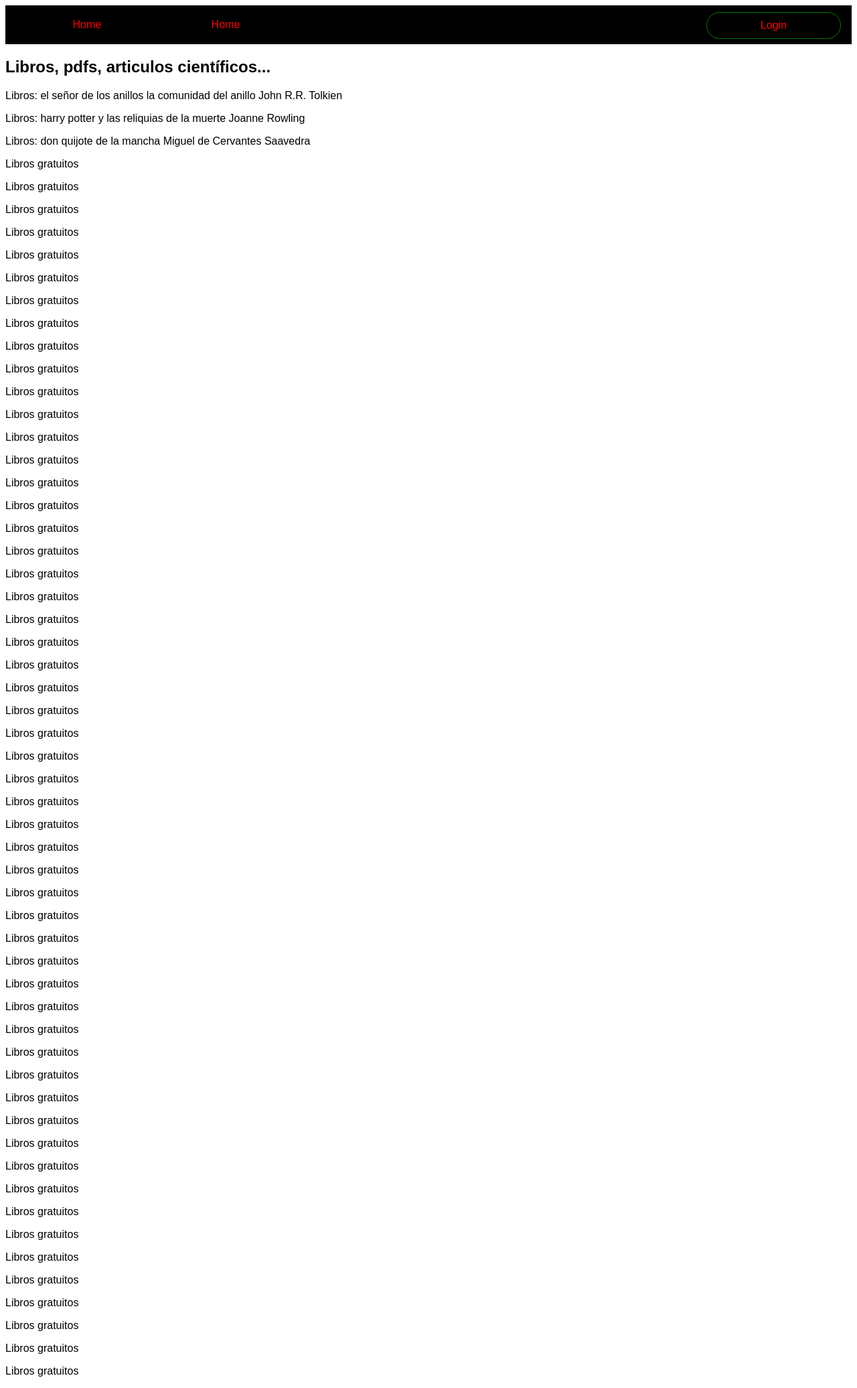
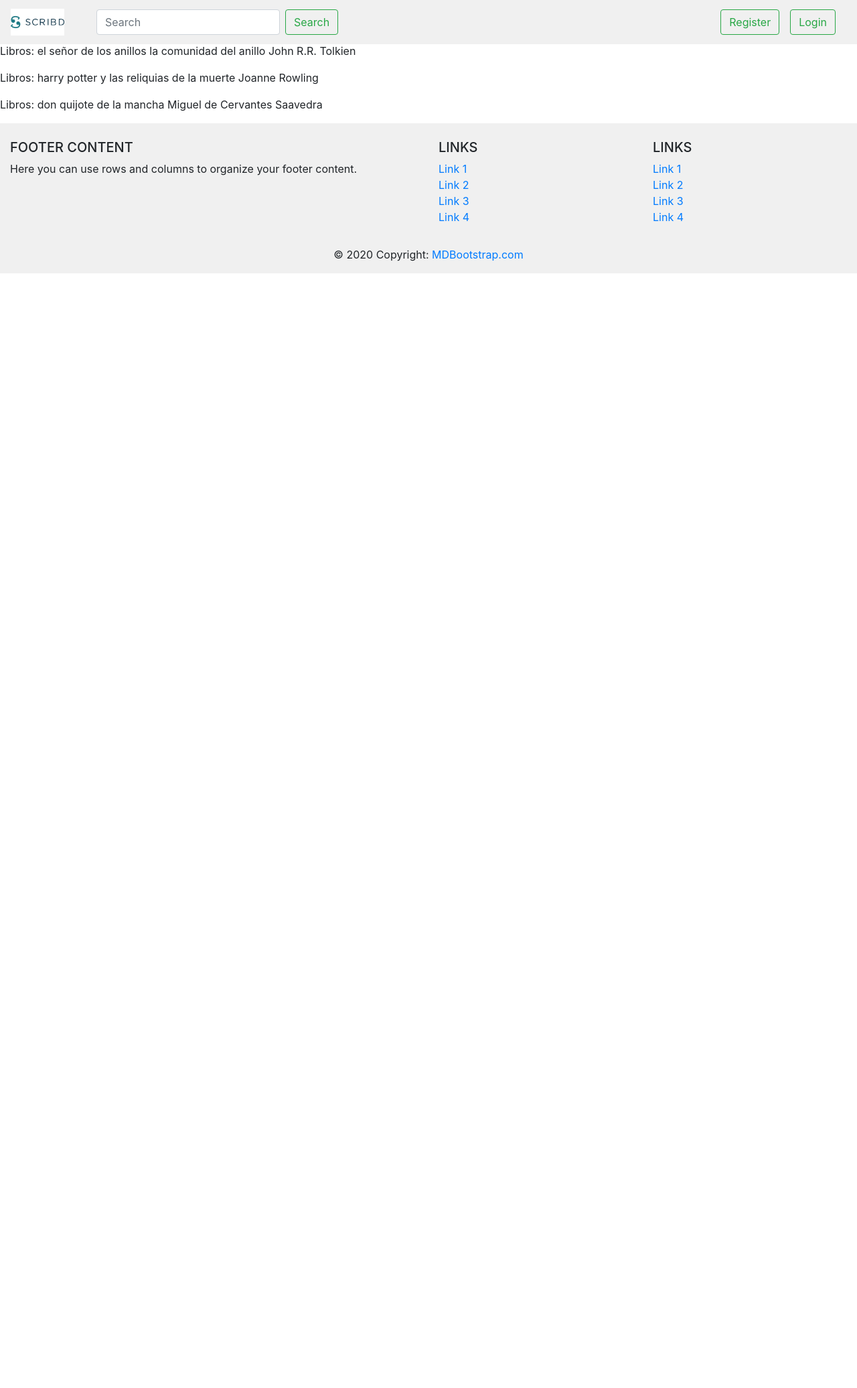
Before and after one commit to UB-ES-2020-A/Scribd, a Django app: page / in a window 1280 px wide. Shown: the whole page at 67% size. After the commit the page ends 408 px from the top, so only its background shows below. Run offline with Django 3.2, Linux system fonts and the light colour scheme; some libraries are stand-ins or nearby versions.

Commit message:
Update base.html

```diff
--- a/templates/scribd/base.html
+++ b/templates/scribd/base.html
@@ -1,161 +1,143 @@
-<!DOCTYPE html>
+<!doctype html>
+<html lang="en">
+<head>
+<!-- Required meta tags -->
+<meta charset="utf-8">
+<meta name="viewport" content="width=device-width, initial-scale=1, shrink-to-fit=no">
 
-    <head>
+<!-- Bootstrap CSS -->
+<link rel="stylesheet" href="https://maxcdn.bootstrapcdn.com/bootstrap/4.0.0/css/bootstrap.min.css" integrity="sha384-Gn5384xqQ1aoWXA+058RXPxPg6fy4IWvTNh0E263XmFcJlSAwiGgFAW/dAiS6JXm" crossorigin="anonymous">
 
-        <style>
+<title>
 
-            body {
-                font-family: Arial;
-            }
-            #menu {
-                top: 0;
-                background-color: black;
-            }
+{% block title %} {% endblock %}
 
-            #menu ul {
-                list-style: none;
-                top: 0;
-                margin: 0;
-                padding: 0;
-            }
+</title>
 
-            #menu ul li {
-                top: 0;
-                display: inline-block;
-            }
+</head>
+<body>
+<nav class="navbar fixed-top navbar-expand-lg navbar-light" style="background-color: #F0F0F0">
+<a class="navbar-brand pr-4" href="#">
+<img src="Captura.jpg" width="80" height="40" alt="">
+</a>
+<button class="navbar-toggler" type="button" data-toggle="collapse" data-target="#navbarSupportedContent" aria-controls="navbarSupportedContent" aria-expanded="false" aria-label="Toggle navigation">
+<span class="navbar-toggler-icon"></span>
+</button>
 
-            #menu ul li a {
-                top: 0;
-                color: red;
-                display: block;
-                padding: 10px 80px;
-                text-decoration: none;
-            }
+<div class="collapse navbar-collapse" id="navbarSupportedContent">
+<form class="form-inline ml-2 my-2 my-lg-0">
+<input class="form-control mr-sm-2" type="search" placeholder="Search" aria-label="Search">
+<button class="btn btn-outline-success my-2 my-sm-0" type="submit">Search</button>
+</form>
+<ul class="navbar-nav ml-auto">
+<li class="nav-item active">
+<a class="navbar-brand pr-2 mr-2" href="#">
+<button class="btn btn-outline-success my-2 my-sm-0" type="submit">Register</button>
+</a>
+</li>
+<li class="nav-item">
+<a class="navbar-brand" href="#">
+<button class="btn btn-outline-success my-2 my-sm-0" type="submit">Login</button>
+</a>
+</li>
+</ul>
+</div>
+</nav>
 
-            #menu ul li a:hover {
-                border-radius: 25px;
-                background-color: white;
-            }
+<div class="container-fading mt-5 pt-3">
 
-            .item-r {
-                border: 1px solid green;
-                border-radius: 25px;
-                float: right;
-            }
+    {% block content %} {% endblock %}
 
-            .header {
-                padding: 10px 16px;
-                background: #555;
-                color: #f1f1f1;
-            }
+</div>
 
-            .sticky {
-                position: fixed;
-                top: 0;
-                width: 97.5%;
-            }
+<!-- Footer -->
+<footer class="page-footer font-small pt-4" style="background-color: #F0F0F0">
 
-            .sticky + .content {
-                padding-top: 102px;
-            }
+<!-- Footer Links -->
+<div class="container-fluid text-center text-md-left">
 
-        </style>
+<!-- Grid row -->
+<div class="row">
 
-        <title>
+<!-- Grid column -->
+<div class="col-md-6 mt-md-0 mt-3">
 
-            {% block title %} {% endblock %}
+<!-- Content -->
+<h5 class="text-uppercase">Footer Content</h5>
+<p>Here you can use rows and columns to organize your footer content.</p>
 
-        </title>
+</div>
+<!-- Grid column -->
 
-    </head>
+<hr class="clearfix w-100 d-md-none pb-3">
 
-    <body>
+<!-- Grid column -->
+<div class="col-md-3 mb-md-0 mb-3">
 
-        <!-- <img src="google.png" alt="idk" width="500" height="600"> -->
+<!-- Links -->
+<h5 class="text-uppercase">Links</h5>
 
-        <div class ="header" id ="menu">
-            <ul>
-                <li></li>
-                <li><a href="#">Home</a></li>
-                <li><a href="#">Home</a></li>
-                <li class="item-r"><a href="#">Login</a></li>
-            </ul>
-        </div>
+<ul class="list-unstyled">
+<li>
+<a href="#!">Link 1</a>
+</li>
+<li>
+<a href="#!">Link 2</a>
+</li>
+<li>
+<a href="#!">Link 3</a>
+</li>
+<li>
+<a href="#!">Link 4</a>
+</li>
+</ul>
 
-        <h2>Libros, pdfs, articulos científicos...</h2>
+</div>
+<!-- Grid column -->
 
-        {% block content %} {% endblock %}
+<!-- Grid column -->
+<div class="col-md-3 mb-md-0 mb-3">
 
-        <p>Libros gratuitos</p>
-        <p>Libros gratuitos</p>
-        <p>Libros gratuitos</p>
-        <p>Libros gratuitos</p>
-        <p>Libros gratuitos</p>
-        <p>Libros gratuitos</p>
-        <p>Libros gratuitos</p>
-        <p>Libros gratuitos</p>
-        <p>Libros gratuitos</p>
-        <p>Libros gratuitos</p>
-        <p>Libros gratuitos</p>
-        <p>Libros gratuitos</p>
-        <p>Libros gratuitos</p>
-        <p>Libros gratuitos</p>
-        <p>Libros gratuitos</p>
-        <p>Libros gratuitos</p>
-        <p>Libros gratuitos</p>
-        <p>Libros gratuitos</p>
-        <p>Libros gratuitos</p>
-        <p>Libros gratuitos</p>
-        <p>Libros gratuitos</p>
-        <p>Libros gratuitos</p>
-        <p>Libros gratuitos</p>
-        <p>Libros gratuitos</p>
-        <p>Libros gratuitos</p>
-        <p>Libros gratuitos</p>
-        <p>Libros gratuitos</p>
-        <p>Libros gratuitos</p>
-        <p>Libros gratuitos</p>
-        <p>Libros gratuitos</p>
-        <p>Libros gratuitos</p>
-        <p>Libros gratuitos</p>
-        <p>Libros gratuitos</p>
-        <p>Libros gratuitos</p>
-        <p>Libros gratuitos</p>
-        <p>Libros gratuitos</p>
-        <p>Libros gratuitos</p>
-        <p>Libros gratuitos</p>
-        <p>Libros gratuitos</p>
-        <p>Libros gratuitos</p>
-        <p>Libros gratuitos</p>
-        <p>Libros gratuitos</p>
-        <p>Libros gratuitos</p>
-        <p>Libros gratuitos</p>
-        <p>Libros gratuitos</p>
-        <p>Libros gratuitos</p>
-        <p>Libros gratuitos</p>
-        <p>Libros gratuitos</p>
-        <p>Libros gratuitos</p>
-        <p>Libros gratuitos</p>
-        <p>Libros gratuitos</p>
-        <p>Libros gratuitos</p>
-        <p>Libros gratuitos</p>
-        <p>Libros gratuitos</p>
+<!-- Links -->
+<h5 class="text-uppercase">Links</h5>
 
-        <script>
-            window.onscroll = function() {myFunction()};
+<ul class="list-unstyled">
+<li>
+<a href="#!">Link 1</a>
+</li>
+<li>
+<a href="#!">Link 2</a>
+</li>
+<li>
+<a href="#!">Link 3</a>
+</li>
+<li>
+<a href="#!">Link 4</a>
+</li>
+</ul>
 
-            var header = document.getElementById("menu");
-            var sticky = header.offsetTop;
+</div>
+<!-- Grid column -->
 
-            function myFunction() {
-              if (window.pageYOffset > sticky) {
-                header.classList.add("sticky");
-              } else {
-                header.classList.remove("sticky");
-              }
-            }
-            </script>
+</div>
+<!-- Grid row -->
 
-    </body>
+</div>
+<!-- Footer Links -->
 
+<!-- Copyright -->
+<div class="footer-copyright text-center py-3">© 2020 Copyright:
+<a href="https://mdbootstrap.com/"> MDBootstrap.com</a>
+</div>
+<!-- Copyright -->
+
+</footer>
+<!-- Footer -->
+
+<!-- Optional JavaScript -->
+<!-- jQuery first, then Popper.js, then Bootstrap JS -->
+<script src="https://code.jquery.com/jquery-3.2.1.slim.min.js" integrity="sha384-KJ3o2DKtIkvYIK3UENzmM7KCkRr/rE9/Qpg6aAZGJwFDMVNA/GpGFF93hXpG5KkN" crossorigin="anonymous"></script>
+<script src="https://cdnjs.cloudflare.com/ajax/libs/popper.js/1.12.9/umd/popper.min.js" integrity="sha384-ApNbgh9B+Y1QKtv3Rn7W3mgPxhU9K/ScQsAP7hUibX39j7fakFPskvXusvfa0b4Q" crossorigin="anonymous"></script>
+<script src="https://maxcdn.bootstrapcdn.com/bootstrap/4.0.0/js/bootstrap.min.js" integrity="sha384-JZR6Spejh4U02d8jOt6vLEHfe/JQGiRRSQQxSfFWpi1MquVdAyjUar5+76PVCmYl" crossorigin="anonymous"></script>
+</body>
 </html>
```
